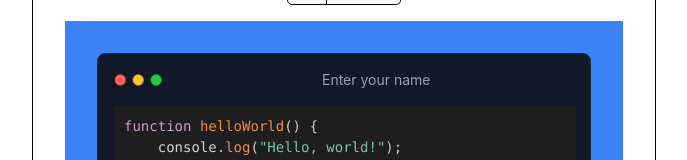
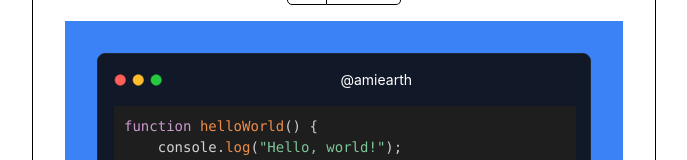
Before and after one commit to earth774/pixies, a Next.js app: page / in a window 1280 px wide. Shown: the part 196-356 px from the top of the page, without its empty margins (296-983 px from the left). Built offline with nearby package versions, Linux system fonts and the light colour scheme.

Commit message:
update defualt title

```diff
--- a/src/components/CodeEditor.tsx
+++ b/src/components/CodeEditor.tsx
@@ -53,7 +53,7 @@ export default function CodeEditor() {
               </svg>
 
               <div className="w-full flex items-center justify-center">
-                <input type="text" placeholder="Enter your name" className="w-full text-sm bg-transparent text-white text-center focus:outline-none" />
+                <input type="text" placeholder="Enter your name" value={`@amiearth`} className="w-full text-sm bg-transparent text-white text-center focus:outline-none" />
               </div>
             </div>
 
```
